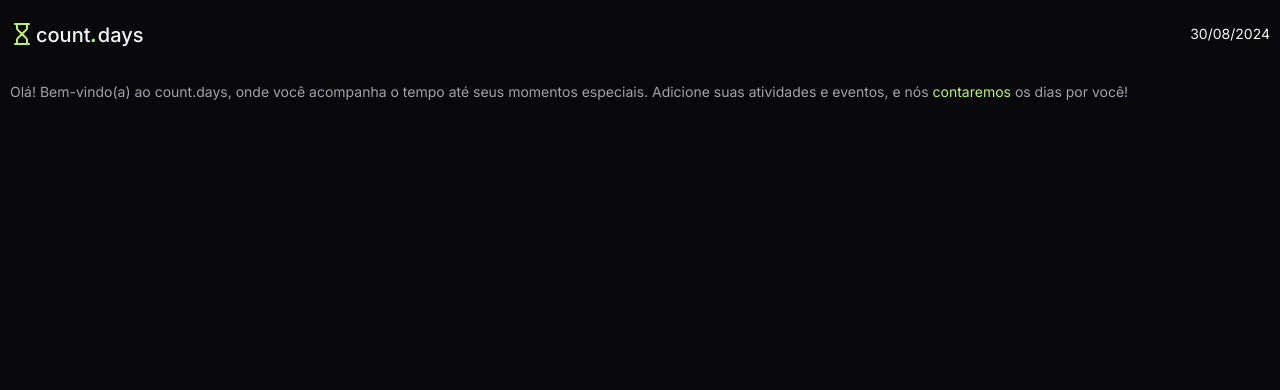
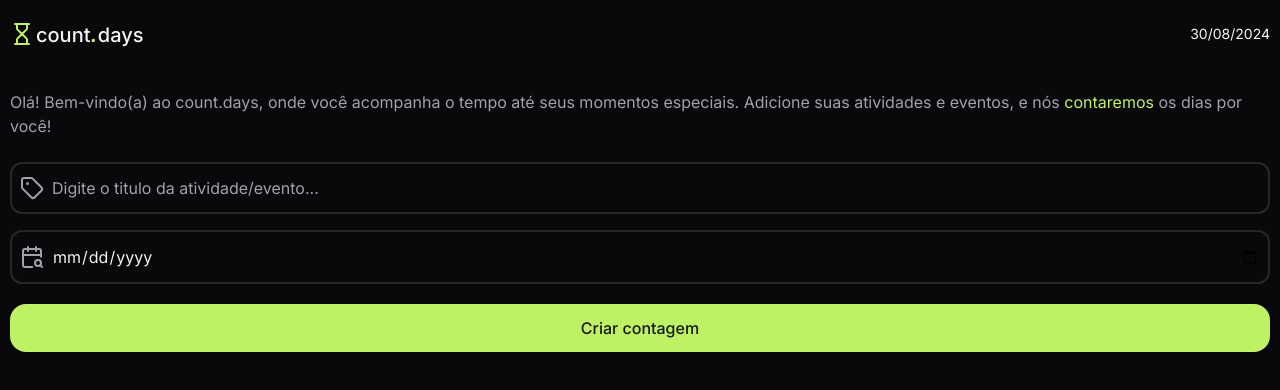
Before and after one commit to JoaoAlisonTI/count-days, a React (Vite) app: page / in a window 1280 px wide. Shown: the top 390 px of the page. Built offline with nearby package versions, Linux system fonts and the light colour scheme.

Commit message:
style: Adicionando apenas o Form e seus estilos

```diff
--- a/src/App.jsx
+++ b/src/App.jsx
@@ -1,13 +1,15 @@
 import { Header } from "./components/Header"
+import { Form } from "./components/Form"
 
 function App() {
 
   return (
     <main className="w-full px-2.5">
     <Header />
-    <div className="mt-4">
-      <p className="text-sm text-zinc-400">Olá! Bem-vindo(a) ao count.days, onde você acompanha o tempo até seus momentos especiais. Adicione suas atividades e eventos, e nós <span className="text-lime-300">contaremos</span> os dias por você!</p>
+    <div className="mt-6">
+      <p className="text-base text-zinc-400">Olá! Bem-vindo(a) ao count.days, onde você acompanha o tempo até seus momentos especiais. Adicione suas atividades e eventos, e nós <span className="text-lime-300">contaremos</span> os dias por você!</p>
     </div>
+    <Form />
     </main>
   )
 }
--- /dev/null
+++ b/src/components/Form/index.jsx
@@ -0,0 +1,22 @@
+import { Tag, CalendarSearch} from "lucide-react"
+
+export const Form = () => {
+  return (
+    <form className="w-full flex flex-col gap-4 mt-6">
+      <div className="w-full flex items-center gap-2 border-2 rounded-xl border-zinc-800 py-3 px-2 cursor-pointer hover:border-lime-300">
+        <label>
+          <Tag className="text-zinc-400 text-sm" />
+        </label>
+        <input className="w-full outline-0 bg-zinc-950 placeholder-zinc-400 text-base" placeholder="Digite o titulo da atividade/evento..." type="text" />
+      </div>
+
+      <div className="w-full flex items-center gap-2 border-2 rounded-xl border-zinc-800 py-3 px-2 cursor-pointer hover:border-lime-300">
+        <label>
+          <CalendarSearch className="text-zinc-400 text-sm" />
+        </label>
+        <input className="w-full outline-0 bg-zinc-950 placeholder-zinc-400 text-base" placeholder="Selecione a data da atividade/evento" type="date" />
+      </div>
+      <button className="mt-1 border-0 decoration-0 text-center p-3 rounded-2xl bg-lime-300 text-zinc-900 text-base font-medium cursor-pointer hover:bg-lime-400">Criar contagem</button>
+    </form>
+  )
+}
```
